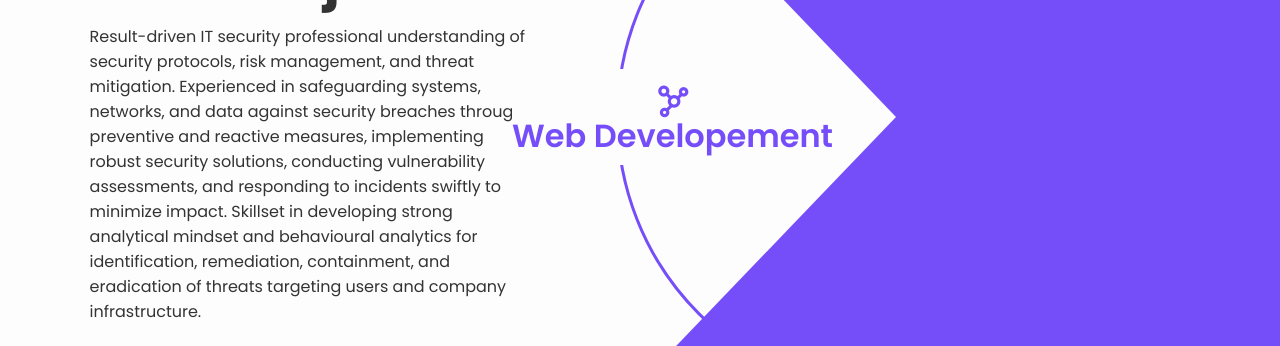
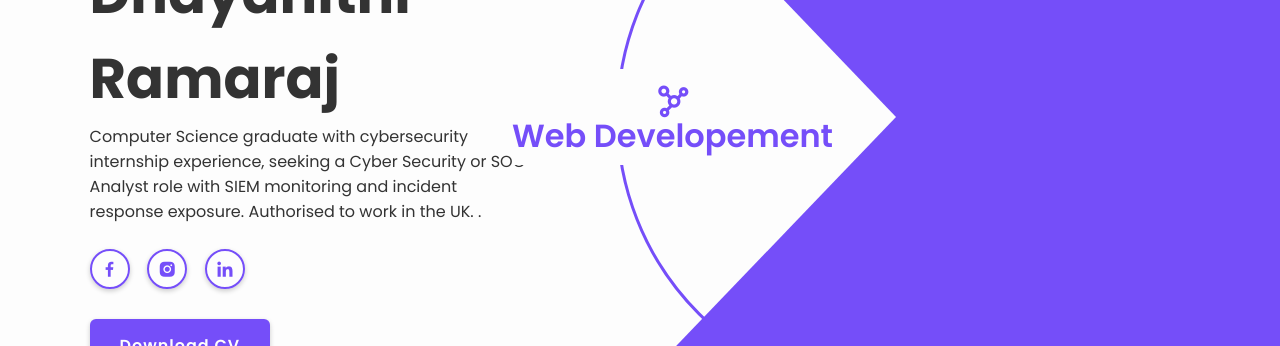
Before and after one commit to Dhayanithi12/Cyber_Security, a plain HTML site: page index.html in a window 1280 px wide. Shown: the part 283-629 px from the top of the page. Drawn offline with nearby package versions, Linux system fonts and the light colour scheme.

Commit message:
Update index.html

```diff
--- a/index.html
+++ b/index.html
@@ -175,10 +175,8 @@
             <h1>Dhayanithi Ramaraj</h1>
 
             <p>
-                Result-driven IT security professional understanding of security protocols, risk management, and threat mitigation. Experienced in safeguarding systems,
-networks, and data against security breaches through preventive and reactive measures, implementing robust security solutions, conducting vulnerability
-assessments, and responding to incidents swiftly to minimize impact. Skillset in developing strong analytical mindset and behavioural analytics for
-identification, remediation, containment, and eradication of threats targeting users and company infrastructure.</p>
+                Computer Science graduate with cybersecurity internship experience, seeking a Cyber Security or SOC Analyst role with SIEM monitoring and incident response exposure. Authorised to work in the UK.
+.</p>
 
                 <div class="social-media">
                     <a href="https://www.facebook.com/DhayanithiRamaraju"><i class='bx bxl-facebook'></i></a>
```
